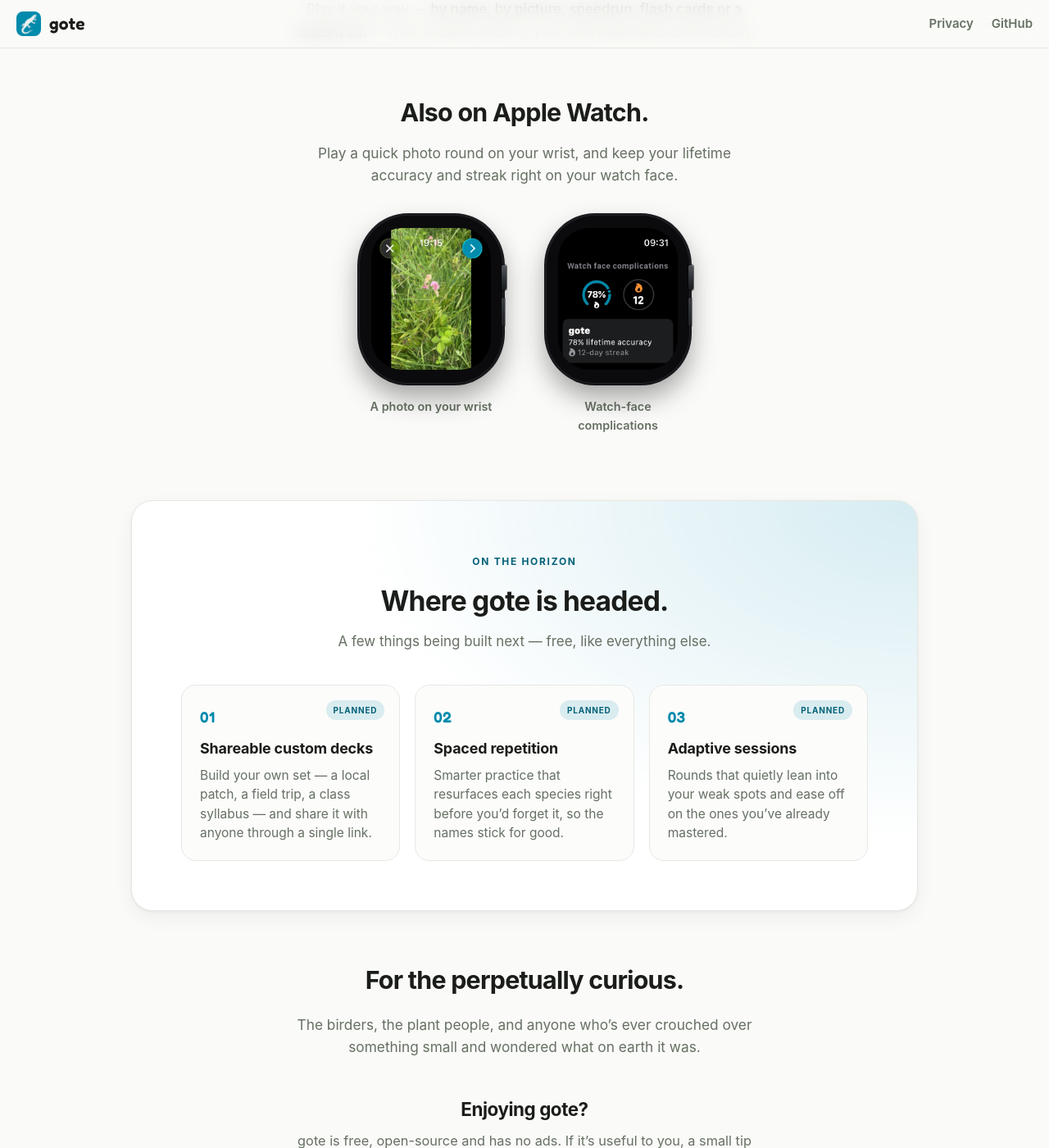
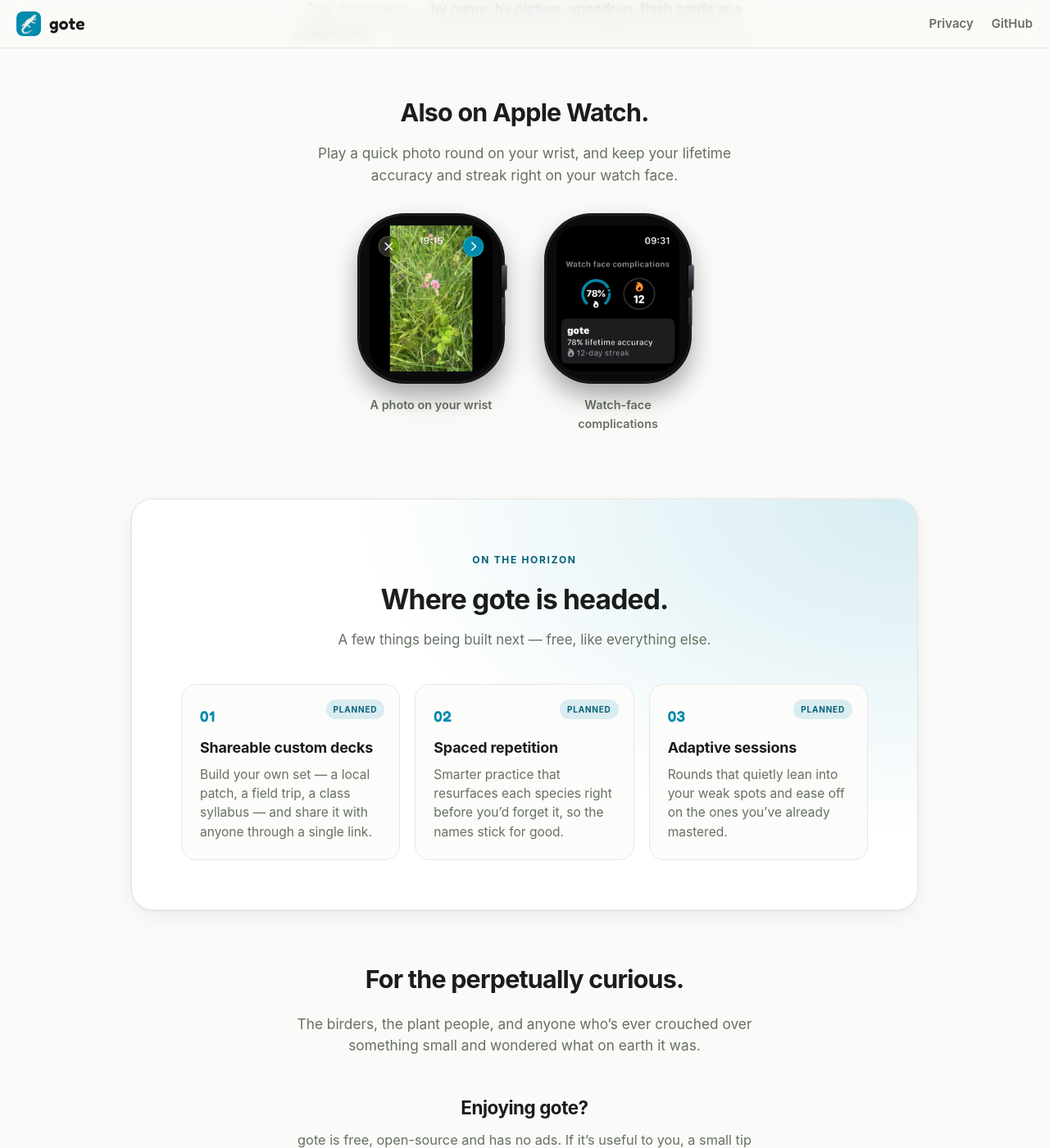
Before and after one commit to turbolya/gote, a Jekyll site: the page built from index.html, in a window 1280 px wide and 1400 px high, scrolled down 3409 px. Shown: the whole window at 82% size. Built offline with Jekyll 4.4.1, drawn with Linux system fonts in a browser that asks for light colours.

Commit message:
Website: fix watch frame cropping — size the case to the screenshot
The watch case forced its own aspect-ratio and used object-fit:cover, which
cropped the screen and cut into the top buttons/title. Let the screenshot keep
its native ratio (aspect-ratio on the img, height auto, no cover) and let the
case height follow it, so nothing is clipped.

Co-Authored-By: Claude Opus 4.8 <noreply@anthropic.com>

```diff
--- a/index.html
+++ b/index.html
@@ -124,19 +124,20 @@ title: false
      (black-edged) screenshot reads as the watch front rather than a grey border. */
   .wshot figure {
     position: relative; margin: 0 auto;
-    padding: 9.5% 8.5%;
-    border-radius: 34% / 30%;
+    padding: 7.5%;
+    border-radius: 32% / 27%;
     background: #0b0b0d;
     box-shadow:
       0 16px 32px rgba(0,0,0,.36),
       inset 0 0 0 1px rgba(255,255,255,.09),
       0 0 0 2px #1b1d21,
       0 0 0 3px rgba(255,255,255,.05);
-    aspect-ratio: 1 / 1.17;
   }
+  /* height follows the screenshot's own ratio — never cropped */
   .wshot figure img {
-    display: block; width: 100%; height: 100%; object-fit: cover;
-    border-radius: 26% / 22%; background: #000;
+    display: block; width: 100%; height: auto;
+    aspect-ratio: 440 / 524;
+    border-radius: 18% / 15%; background: #000;
   }
   /* digital crown + side button on the right edge */
   .wshot figure::before {
```
